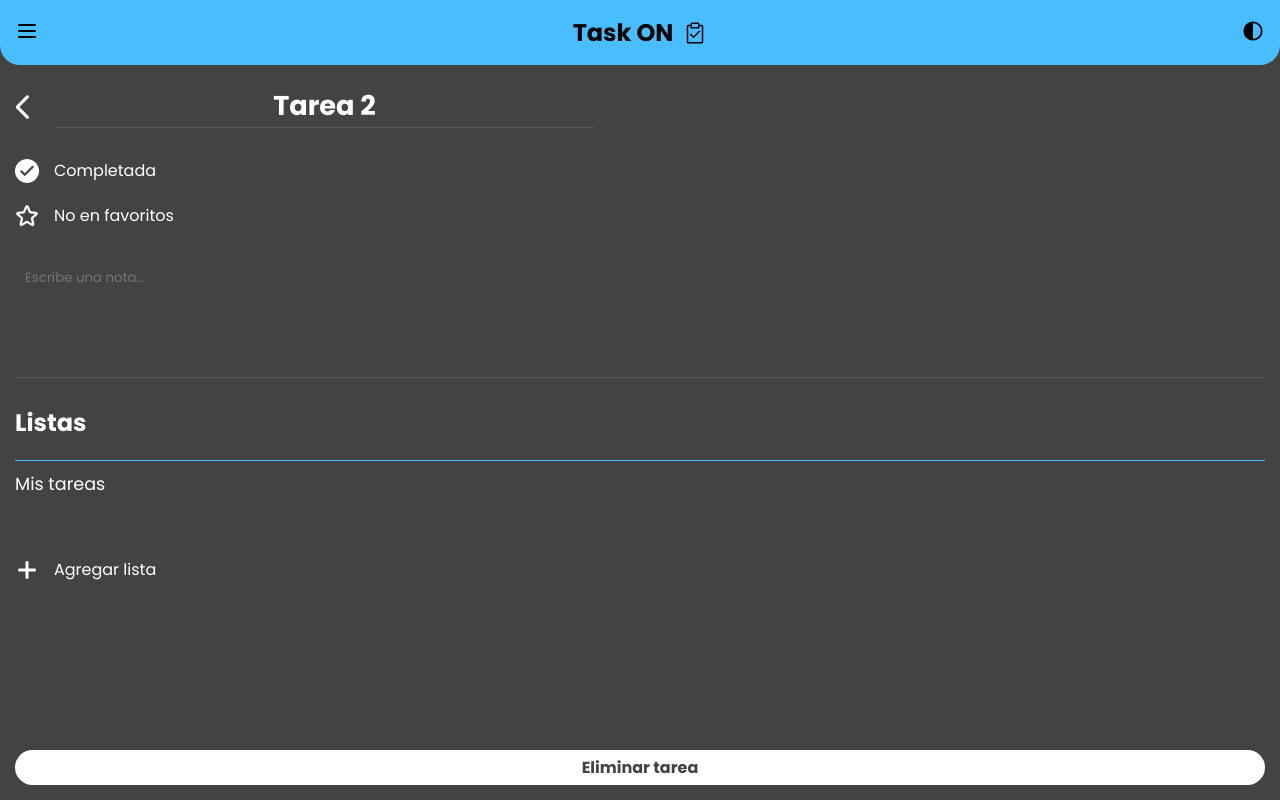
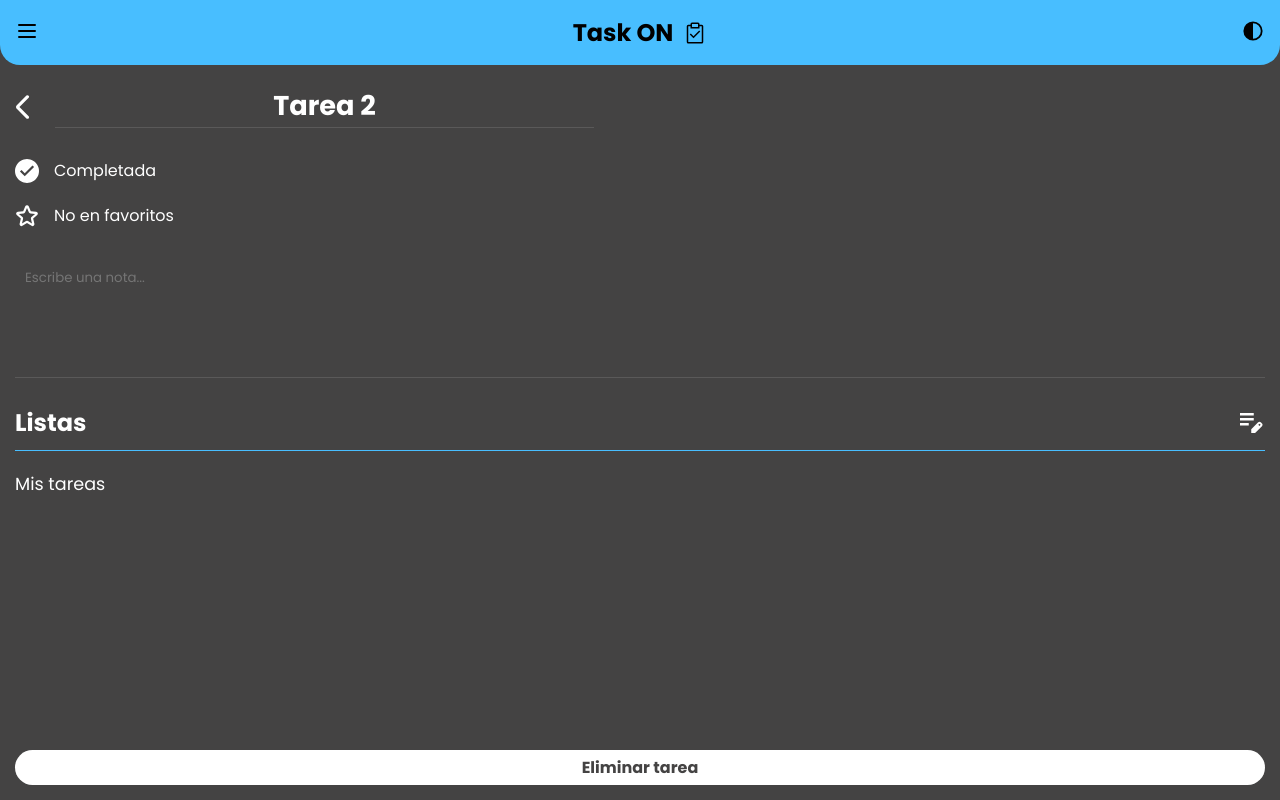
Before and after one commit to pablobarcala/todo-front, an Angular app: page /pagina/1 in a window 1280 px wide. Built offline with nearby package versions, Linux system fonts and the light colour scheme.

Commit message:
agregar bottom sheet para mostrar todas las listas y elegir en donde agregar o no la tarea

```diff
--- a/src/app/components/bottom-sheet-listas/bottom-sheet-listas.component.css
+++ b/src/app/components/bottom-sheet-listas/bottom-sheet-listas.component.css
@@ -12,5 +12,7 @@ button {
     color: #fff;
     font-family: "Poppins";
     display: flex;
+    align-items: center;
     justify-content: flex-start;
+    gap: 20px;
 }
--- a/src/app/components/bottom-sheet-listas/bottom-sheet-listas.component.html
+++ b/src/app/components/bottom-sheet-listas/bottom-sheet-listas.component.html
@@ -1,6 +1,11 @@
 <div class="container">
     @for (lista of listas; track lista.id){
-        <button (click)="agregarLista(lista)">
+        <button (click)="toggleLista(lista)">
+            @if(listasTarea.includes(lista)){
+                <svg xmlns="http://www.w3.org/2000/svg" width="24" height="24" viewBox="0 0 2048 2048"><path fill="var(--PRIMARY)" d="M1024 0q141 0 272 36t244 104t207 160t161 207t103 245t37 272q0 141-36 272t-104 244t-160 207t-207 161t-245 103t-272 37q-141 0-272-36t-244-104t-207-160t-161-207t-103-245t-37-272q0-141 36-272t104-244t160-207t207-161T752 37t272-37zm603 685l-136-136l-659 659l-275-275l-136 136l411 411l795-795z"/></svg>
+            } @else {
+                <svg xmlns="http://www.w3.org/2000/svg" width="24" height="24" viewBox="0 0 256 256"><path fill="var(--PRIMARY-TEXT)" d="M128 24a104 104 0 1 0 104 104A104.11 104.11 0 0 0 128 24Zm0 192a88 88 0 1 1 88-88a88.1 88.1 0 0 1-88 88Z"/></svg>
+            }
             <span>{{lista.titulo}}</span>
         </button>
     }
--- a/src/app/components/bottom-sheet-listas/bottom-sheet-listas.component.ts
+++ b/src/app/components/bottom-sheet-listas/bottom-sheet-listas.component.ts
@@ -6,6 +6,7 @@ import { MaterialModule } from '../../modules/material/material.module';
 import { MAT_BOTTOM_SHEET_DATA, MatBottomSheetRef } from '@angular/material/bottom-sheet';
 import { Tarea } from '../../interface/Tarea';
 import { TareaService } from '../../services/tarea.service';
+import { MatSnackBar } from '@angular/material/snack-bar';
 
 @Component({
   selector: 'app-bottom-sheet-listas',
@@ -16,21 +17,38 @@ import { TareaService } from '../../services/tarea.service';
 })
 export class BottomSheetListasComponent implements OnInit {
   listas: Lista[] = LISTAS
+  listasTarea: Lista[] = LISTAS
 
   constructor(
     private listaService: ListaService,
     private tareaService: TareaService,
     @Inject(MAT_BOTTOM_SHEET_DATA) public tarea: Tarea,
-    private bottomSheetRef: MatBottomSheetRef
+    private snackbar: MatSnackBar
   ){}
 
   ngOnInit(): void {
-    this.listaService.getListas().subscribe(listas => this.listas = listas.filter(l => !this.tarea.listas.includes(l)))
+    this.listaService.getListas().subscribe(listas => {
+      this.listas = listas
+      this.listasTarea = listas.filter(l => this.tarea.listas.includes(l))
+    })
   }
 
-  agregarLista(lista: Lista){
-    this.tarea.listas.push(lista)
-    this.tareaService.addListaEnTarea(this.tarea)
-    this.bottomSheetRef.dismiss(true)
+  toggleLista(lista: Lista){
+    if(this.listasTarea.includes(lista)){
+        if(this.listasTarea.length == 1) {
+          this.snackbar.open('Debe pertenecer al menos a una lista', 'Cerrar', {
+            duration: 1000
+          })
+        } else {
+          const nuevasListas: Lista[] = this.tarea.listas.filter(l => l.id != lista.id)
+
+          this.listasTarea = nuevasListas
+          this.tarea.listas = this.listasTarea
+        }
+    } else {
+      this.listasTarea.push(lista)
+      this.tarea.listas = this.listasTarea
+    }
+    this.tareaService.toggleListaTarea(this.tarea)
   }
 }
--- a/src/app/components/tarea-pagina/tarea-pagina.component.css
+++ b/src/app/components/tarea-pagina/tarea-pagina.component.css
@@ -63,21 +63,20 @@ textarea {
 }
 
 .listas > h3 {
-    padding: 20px 0;
+    padding: 10px 0;
     font-size: 1.5rem;
     font-weight: bold;
     border-bottom: 1px solid var(--PRIMARY);
+    display: flex;
+    align-items: center;
+    justify-content: space-between;
+    margin: 10px 0;
 }
 
 .listas > p {
     padding: 10px 0;
     align-self: flex-start;
     font-size: 1.1rem;
-}
-
-.listas > button {
-    margin-top: 50px;
-    width: 100%;
 }
 
 .botones {
--- a/src/app/components/tarea-pagina/tarea-pagina.component.html
+++ b/src/app/components/tarea-pagina/tarea-pagina.component.html
@@ -31,13 +31,15 @@
         </div>
         <!-- en un futuro agregar pasos a cada tarea -->
         <div class="listas">
-            <h3>Listas</h3>
+            <h3>
+                Listas
+                <button (click)="verListas(tarea)">
+                    <svg xmlns="http://www.w3.org/2000/svg" width="30" height="30" viewBox="0 0 24 24"><path fill="var(--PRIMARY-TEXT)" d="M4 14v-2h7v2H4Zm0-4V8h11v2H4Zm0-4V4h11v2H4Zm9 14v-3.075l5.525-5.5q.225-.225.5-.325t.55-.1q.3 0 .575.113t.5.337l.925.925q.2.225.313.5t.112.55q0 .275-.1.563t-.325.512l-5.5 5.5H13Zm6.575-5.6l.925-.975l-.925-.925l-.95.95l.95.95Z"/></svg>
+                </button>
+            </h3>
             @for (lista of tarea.listas; track lista.id) {
                 <p>{{lista.titulo}}</p>
             }
-            <button (click)="verListas(tarea)">
-                <svg xmlns="http://www.w3.org/2000/svg" width="24" height="24" viewBox="0 0 512 512"><path d="M417.4 224H288V94.6c0-16.9-14.3-30.6-32-30.6s-32 13.7-32 30.6V224H94.6C77.7 224 64 238.3 64 256s13.7 32 30.6 32H224v129.4c0 16.9 14.3 30.6 32 30.6s32-13.7 32-30.6V288h129.4c16.9 0 30.6-14.3 30.6-32s-13.7-32-30.6-32z" fill="var(--PRIMARY-TEXT)"/></svg> Agregar lista
-            </button>
         </div>
         <div class="botones">
             <button (click)="deleteTarea(tarea)">
--- a/src/app/components/tarea-pagina/tarea-pagina.component.ts
+++ b/src/app/components/tarea-pagina/tarea-pagina.component.ts
@@ -116,16 +116,8 @@ export class TareaPaginaComponent implements OnInit {
   }
 
   verListas(tarea: Tarea) {
-    const bottomSheet = this.matBottomSheet.open(BottomSheetListasComponent, {
+    this.matBottomSheet.open(BottomSheetListasComponent, {
       data: tarea
-    })
-
-    bottomSheet.afterDismissed().subscribe(resp => {
-      if(resp) {
-        this.snackbar.open('Se agregó a una nueva lista', 'Cerrar', {
-          duration: 1500
-        })
-      }
     })
   }
 
--- a/src/app/services/tarea.service.ts
+++ b/src/app/services/tarea.service.ts
@@ -73,7 +73,7 @@ export class TareaService {
     return listaTareas
   }
 
-  addListaEnTarea(tarea: Tarea) {
+  toggleListaTarea(tarea: Tarea) {
     const listaTareas: Tarea[] = this.tareas.getValue().filter(t => t.id != tarea.id)
 
     listaTareas.push(tarea)
```
